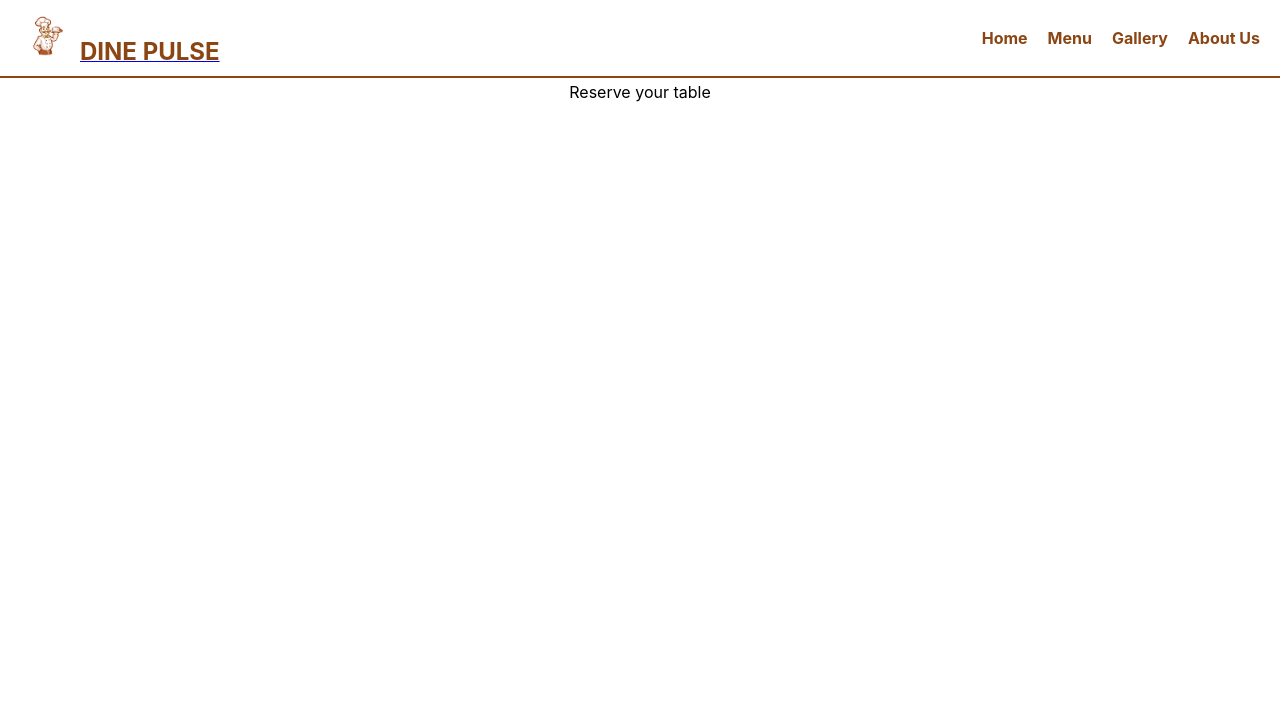
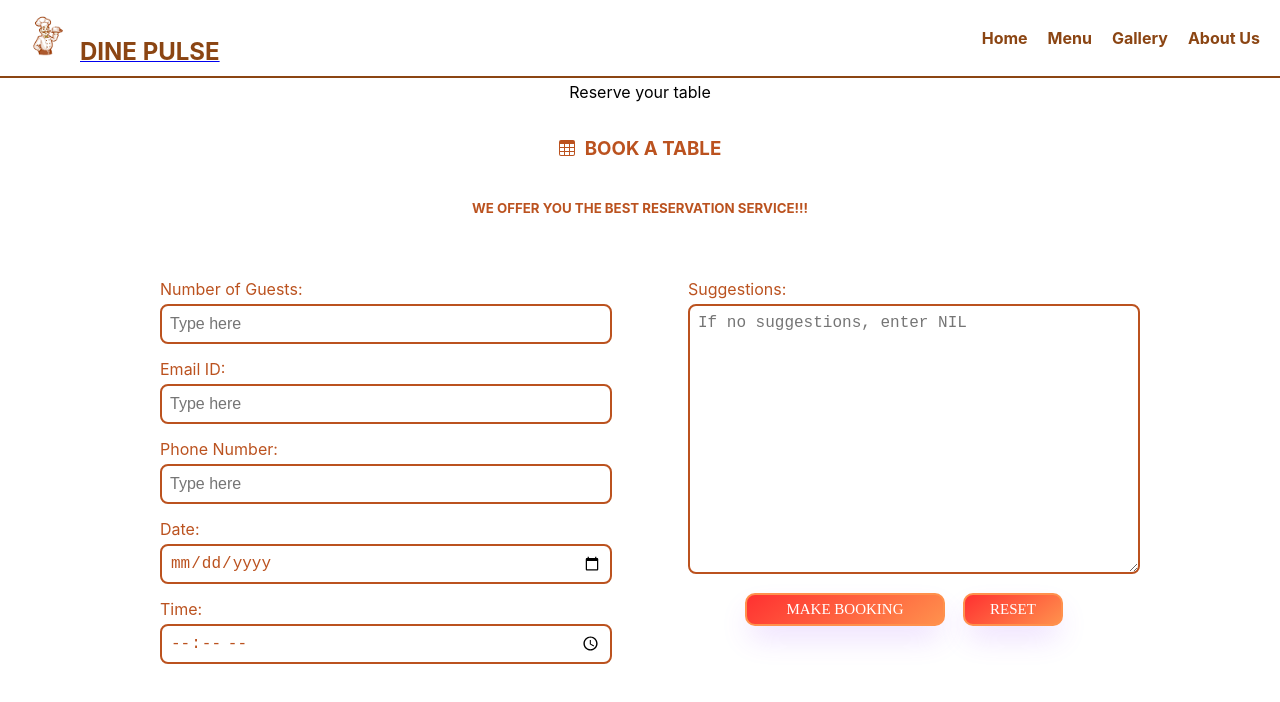
Before and after one commit to NibinByteCode/DinePulse, a React (Create React App) app in the folder DinePulse_Customer/dinepulse_customer/: page /reserve in a window 1280 px wide. Shown: the top 702 px of the page. Built offline with nearby package versions, Linux system fonts and the light colour scheme.

Commit message:
Implementation of table reservation screen

```diff
--- a/DinePulse_Customer/dinepulse_customer/package.json
+++ b/DinePulse_Customer/dinepulse_customer/package.json
@@ -7,6 +7,7 @@
     "@testing-library/react": "^13.4.0",
     "@testing-library/user-event": "^13.5.0",
     "react": "^18.3.1",
+    "react-axios": "^2.0.6",
     "react-dom": "^18.3.1",
     "react-icons": "^5.2.1",
     "react-router-dom": "^6.24.1",
--- a/DinePulse_Customer/dinepulse_customer/src/components/Reserve.jsx
+++ b/DinePulse_Customer/dinepulse_customer/src/components/Reserve.jsx
@@ -1,11 +1,186 @@
-import React from "react";
+import React, {useState} from "react";
+import { BsTable } from "react-icons/bs";
 import "../styles/Reserve.css";
+import axios from "axios";
 
 const Reserve = () => {
+
+  //state for reservation input fields
+  const [noofGuests, setNoofGuests] = useState("");
+  const [reservationEmail, setReservationEmail] = useState("");
+  const [reservationPhone, setReservationPhone] = useState("");
+  const [reservationDate, setReservationDate] = useState("");
+  const [reservationTime, setReservationTime] = useState("");
+  const [reservationSuggestions, setReservationSuggestions] = useState("");
+
+  //state for reservation inputs validation errors
+  const [reservationerrors, setReservationErrors] = useState({});
+
+  //function to validate reservation form inputs
+  const validateReservationForm = () => {
+    const reservationerrors = {};
+    if (!noofGuests.trim()) {
+      reservationerrors.noofGuests = "No.of Guests is required.";
+    }
+    if (!reservationEmail.trim()) {
+      reservationerrors.reservationEmail = "Reservation Email is required.";
+    }
+    if (!reservationPhone.trim()) {
+      reservationerrors.reservationPhone = "Contact Number is required.";
+    }
+    if (!reservationDate.trim()) {
+      reservationerrors.reservationDate = "Reservation Date is required.";
+    }
+    if (!reservationTime.trim()) {
+      reservationerrors.reservationTime = "Reservation Time is required.";
+    }
+    if (!reservationSuggestions.trim()) {
+      reservationerrors.reservationSuggestions = "Suggestions is required.";
+    }
+    return reservationerrors;
+  };
+
+  //popup insert and update functionality of reservation
+  const handleSubmitReservation = async (e) => {
+    e.preventDefault();
+
+    const reservationerrors = validateReservationForm();
+    if (Object.keys(reservationerrors).length > 0) {
+      setReservationErrors(reservationerrors);
+      return;
+    }
+
+    /*const formData = new FormData();
+    formData.append("userName", noofGuests);
+    formData.append("userPassword", reservationEmail);
+    formData.append("userType", reservationPhone);
+    formData.append("userName", reservationDate);
+    formData.append("userPassword", reservationTime);
+    formData.append("userType", reservationSuggestions);
+
+    console.log("reservation noofGuests ==> "+noofGuests);
+    console.log("reservation reservationEmail ==> "+reservationEmail);
+    console.log("reservation reservationPhone ==> "+reservationPhone);
+    console.log("reservation reservationDate ==> "+reservationDate);
+    console.log("reservation reservationTime ==> "+reservationTime);
+    console.log("reservation reservationSuggestions ==> "+reservationSuggestions);
+
+    try {
+      const url = `${process.env.REACT_APP_API_URL}Login/AddUser`;
+
+      const method = "post";
+
+      const response = await axios({
+        method,
+        url,
+        data: formData,
+        headers: {
+          "Content-Type": "application/json",
+        },
+      });
+
+      if (response.status === 200) {
+        alert("Reservation Details inserted successfully.");
+        setNoofGuests("");
+        setReservationEmail("");
+        setReservationPhone("");
+        setReservationDate("");
+        setReservationTime("");
+        setReservationSuggestions("");
+      } else {
+        alert("Failed to save Reservation Details.");
+      }
+    } catch (error) {
+      console.error("Error saving Reservation Details", error);
+      alert("An error occurred while processing your request.");
+    }*/
+  };
+
+  const resetAll = () => {
+      setNoofGuests("");
+      setReservationEmail("");
+      setReservationPhone("");
+      setReservationDate(null);
+      setReservationTime(null);
+      setReservationSuggestions(null);
+      setReservationErrors({}); //clear errors when closing the modal
+  };
+
   return (
     <div className="reserve">
       <h1>Reserve a Table</h1>
       <p>Reserve your table</p>
+      <div className="add">
+          <div className='reservetoday'>
+                <form className='reserve-col' onSubmit={handleSubmitReservation}>
+                    <div className="booktable_header">
+                      <BsTable className="booktable_icon"/> <h3> BOOK A TABLE </h3>
+                    </div>
+                    <div className="booktable_subheader"><h5> WE OFFER YOU THE BEST RESERVATION SERVICE!!!</h5></div>
+                    <br />
+                    <div className="reservation-form-container">
+                      <div className="reservation-form" >
+                        <div className="left-side">
+                          <label>Number of Guests:
+                            <input type="number" name="guests" placeholder='Type here'
+                            onChange={(e) => setNoofGuests(e.target.value)}/>
+                            {reservationerrors.noofGuests && <p className="error">{reservationerrors.noofGuests}</p>}
+                          </label>
+                          <label>Email ID:
+                            <input type="email" name="email" placeholder="Type here"
+                            onChange={(e) => setReservationEmail(e.target.value)}/>
+                            {reservationerrors.reservationEmail && (
+                              <p className="error">{reservationerrors.reservationEmail}</p>
+                            )}
+                          </label>
+                          <label>Phone Number:
+                            <input type="tel" name="phone" placeholder="Type here"
+                            onChange={(e) => setReservationPhone(e.target.value)}/>
+                            {reservationerrors.reservationPhone && (
+                              <p className="error">{reservationerrors.reservationPhone}</p>
+                            )}
+                          </label>
+                          <label>Date:
+                            <input type="date" name="date" placeholder="Type here"
+                              onChange={(e) => setReservationDate(e.target.value)}
+                            />
+                            {reservationerrors.reservationDate && (
+                              <p className="error">{reservationerrors.reservationDate}</p>
+                            )}
+                          </label>
+                          <label>Time:
+                            <input type="time" name="time" placeholder="Type here"
+                            onChange={(e) => setReservationTime(e.target.value)}
+                          />
+                          {reservationerrors.reservationTime && (
+                            <p className="error">{reservationerrors.reservationTime}</p>
+                          )}
+                          </label>
+                        </div>
+
+                        <div className="right-side">
+                          <label>Suggestions:
+                            <textarea name="suggestions" placeholder="If no suggestions, enter NIL"
+                            onChange={(e) => setReservationSuggestions(e.target.value)}
+                            ></textarea>
+                            {reservationerrors.reservationSuggestions && (
+                              <p className="error">
+                                {reservationerrors.reservationSuggestions}
+                              </p>
+                            )}
+                          </label>
+                          <div className='reservation-buttons'>
+                            <button type="submit" className="add-btn">MAKE BOOKING</button>
+                            &nbsp;&nbsp;&nbsp;&nbsp;
+                            <button type="button" className="cancel-btn"  onClick={resetAll}>RESET</button>
+                          </div>
+
+                        </div>
+                        </div>
+                    </div>
+                </form>
+            </div>
+        </div>
     </div>
   );
 };
--- a/DinePulse_Customer/dinepulse_customer/src/styles/Reserve.css
+++ b/DinePulse_Customer/dinepulse_customer/src/styles/Reserve.css
@@ -1 +1,131 @@
 /*# sourceMappingURL=Reserve.css.map */
+.booktable_header,
+.booktable_subheader {
+  color: #bb521f;
+}
+
+.booktable_subheader h5 {
+  text-align: center;
+}
+
+.booktable_icon {
+  color: #bb521f;
+}
+
+.booktable_header {
+  display: flex;
+  justify-content: center;
+  align-items: center;
+  gap: 10px;
+}
+
+.booktable_icon {
+  font-size: 1em;
+}
+
+/*.reservation-modal {
+  background: white;
+  padding: 20px;
+  border: 5px solid brown;
+  border-radius: 8px;
+  max-width: 1000px;
+  width: 100%;
+  position: relative;
+}
+
+.add-reservation-details textarea {
+  width: 100%;
+  max-width: 600px;
+  padding: 5px;
+  border: 2px solid #bb521f;
+  border-radius: 8px;
+  font-size: 16px;
+  color: #bb521f;
+  font-family: "Roboto Slab", serif;
+}*/
+
+.reservation-form-container {
+    display: flex;
+    justify-content: center;
+    align-items: center;
+    width: 100%;
+    height: 100%;
+    max-width: 1000px;
+    margin: 0 auto;
+    padding: 20px;
+    box-sizing: border-box;
+  }
+
+  .reservation-form {
+    display: flex;
+    justify-content: space-between;
+    width: 100%;
+  }
+
+  .left-side {
+    margin-right: 5px;
+  }
+
+  .left-side,
+  .right-side {
+    width: 45%;
+  }
+
+  .left-side label,
+  .right-side label {
+    display: block;
+    margin-bottom: 15px;
+    color: #bb521f;
+    text-align: left;
+  }
+
+  .left-side input,
+  .right-side textarea {
+    width: 100%;
+    padding: 8px;
+    margin-top: 5px;
+    border: 2px solid #bb521f;
+    border-radius: 8px;
+    font-size: 16px;
+    color: #bb521f;
+  }
+
+  .left-side input {
+    height: 20px;
+  }
+
+  .right-side textarea {
+    height: 250px;
+  }
+
+  .reservation-buttons .add-btn {
+    width: 200px;
+  }
+
+  .add-btn, .cancel-btn {
+    height: 33px;
+    padding: 6px;
+    cursor: pointer;
+    font-family: "Roboto Slab", serif;
+    font-size: 15px;
+    color: #fff;
+    text-align: center;
+    border: 2px solid #ff914d;
+    border-radius: 10px;
+    background-image: linear-gradient(144deg, #ff3131, #ff914d);
+    box-shadow: rgba(151, 65, 252, 0.2) 0 15px 30px -5px;
+  }
+
+  .add-btn {
+    width: 100px;
+  }
+
+  .cancel-btn {
+    width: 100px;
+  }
+
+  .error {
+    width: 310px;
+    color: red;
+    font-size: 14px;
+  }
```
Also changed, not shown: 1 other file (tests, documents, lock files or other folders).
